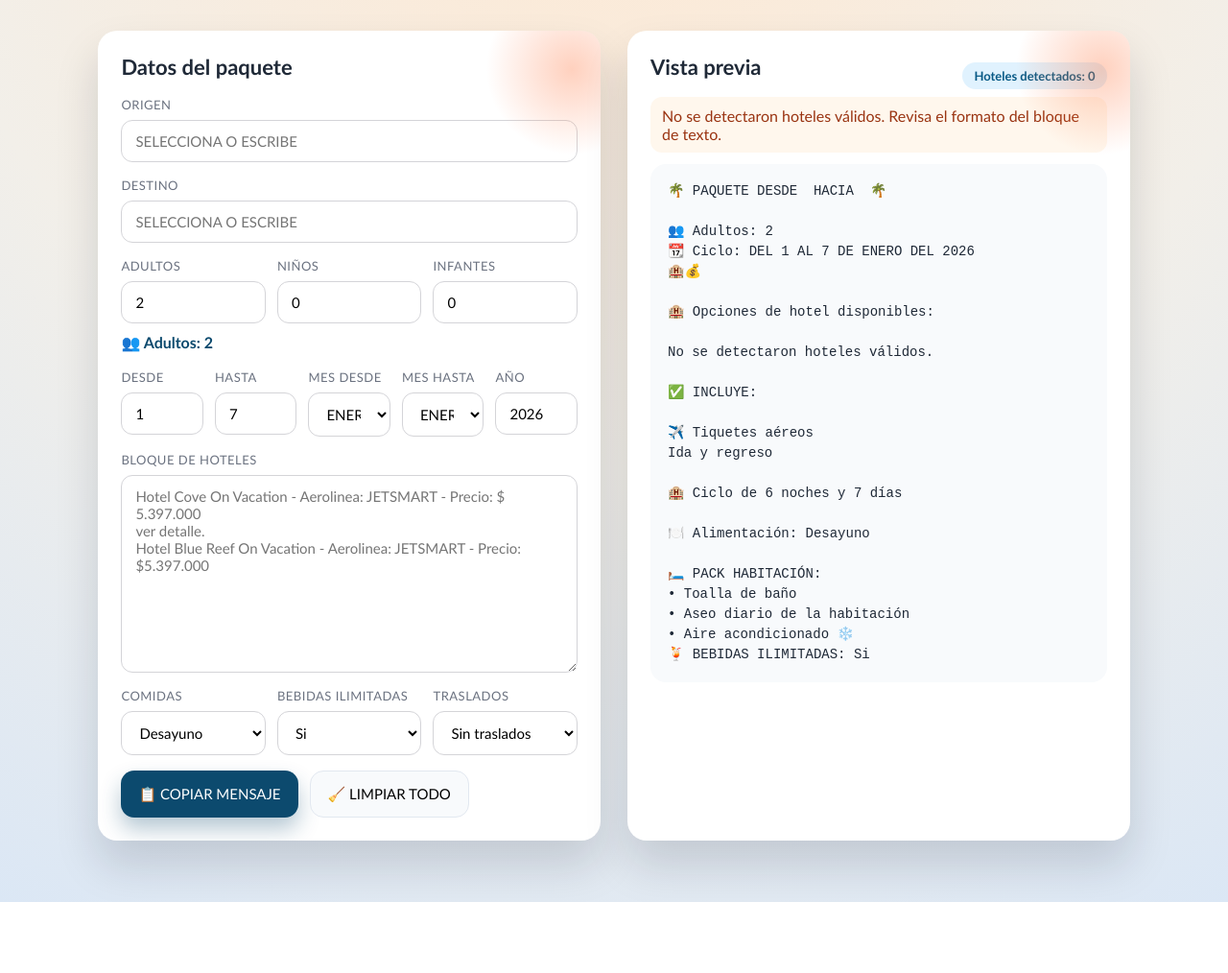
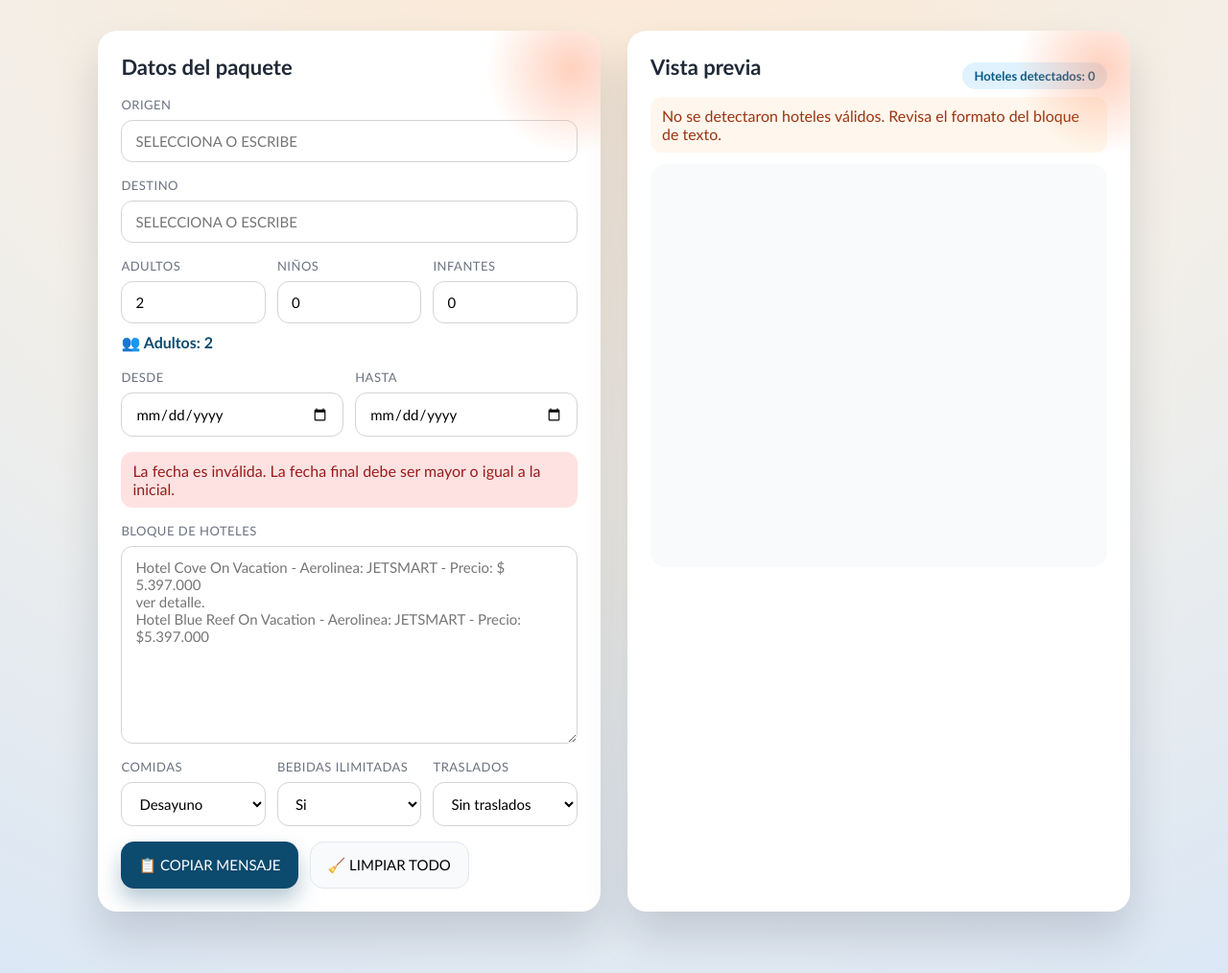
Before and after one commit to JaamayaG/HANDERS, a Flask app: page / in a window 1280 px wide. Shown: the part 258-1272 px from the top of the page at 96% size. Before the commit the page ends 1198 px from the top, so only its background shows below. Run offline with Flask 3, Linux system fonts and the light colour scheme.

Commit message:
Actualizacion

```diff
--- a/static/app.js
+++ b/static/app.js
@@ -4,11 +4,8 @@
 const adultsInput = document.getElementById("adults");
 const childrenInput = document.getElementById("children");
 const infantsInput = document.getElementById("infants");
-const fromDayInput = document.getElementById("fromDay");
-const toDayInput = document.getElementById("toDay");
-const fromMonthInput = document.getElementById("fromMonth");
-const toMonthInput = document.getElementById("toMonth");
-const yearInput = document.getElementById("year");
+const fromDateInput = document.getElementById("fromDate");
+const toDateInput = document.getElementById("toDate");
 const hotelsInput = document.getElementById("hotelsInput");
 const mealsInput = document.getElementById("meals");
 const drinksInput = document.getElementById("drinks");
@@ -110,11 +107,8 @@
   const passengerLine = `👥 ${passengerParts.join(" | ") || "Adultos: 0"}`;
   passengerTotal.textContent = passengerLine;
 
-  const fromDay = toInt(fromDayInput.value);
-  const toDay = toInt(toDayInput.value);
-  const fromMonth = fromMonthInput.value.trim();
-  const toMonth = toMonthInput.value.trim();
-  const year = yearInput.value.trim();
+  const fromDateValue = fromDateInput.value;
+  const toDateValue = toDateInput.value;
 
   const hotels = parseHotels(hotelsInput.value);
   hotelCount.textContent = `Hoteles detectados: ${hotels.length}`;
@@ -128,18 +122,13 @@
     hotelWarning.style.display = "none";
   }
 
-  const fromMonthIndex = fromMonthInput.selectedIndex;
-  const toMonthIndex = toMonthInput.selectedIndex;
-  const yearNumber = toInt(yearInput.value);
-
   if (
-    fromDay <= 0 ||
-    toDay <= 0 ||
-    fromMonthIndex > toMonthIndex ||
-    (fromMonthIndex === toMonthIndex && toDay < fromDay)
+    !fromDateValue ||
+    !toDateValue ||
+    new Date(fromDateValue) > new Date(toDateValue)
   ) {
     dateError.textContent =
-      "La fecha es inválida. El día final debe ser mayor o igual al inicial.";
+      "La fecha es inválida. La fecha final debe ser mayor o igual a la inicial.";
     dateError.style.display = "block";
     messageOutput.textContent = "";
     copyButton.disabled = true;
@@ -149,8 +138,8 @@
   dateError.textContent = "";
   dateError.style.display = "none";
 
-  const fromDate = new Date(Date.UTC(yearNumber, fromMonthIndex, fromDay));
-  const toDate = new Date(Date.UTC(yearNumber, toMonthIndex, toDay));
+  const fromDate = new Date(fromDateValue + "T00:00:00");
+  const toDate = new Date(toDateValue + "T00:00:00");
   const diffMs = toDate.getTime() - fromDate.getTime();
   const nights = Math.max(Math.round(diffMs / 86400000), 0);
   const days = nights + 1;
@@ -160,10 +149,15 @@
   const drinks = drinksInput.value.trim();
   const transfers = transfersInput.value.trim();
 
-  const cycleText =
-    fromMonthIndex === toMonthIndex
-      ? `📆 Ciclo: DEL ${fromDay} AL ${toDay} DE ${fromMonth} DEL ${year}`
-      : `📆 Ciclo: DEL ${fromDay} DE ${fromMonth} AL ${toDay} DE ${toMonth} DEL ${year}`;
+  const formatDate = (date) =>
+    date.toLocaleDateString("es-CO", {
+      day: "2-digit",
+      month: "long",
+      year: "numeric",
+    }).toUpperCase();
+  const cycleText = `📆 Ciclo: DEL ${formatDate(fromDate)} AL ${formatDate(
+    toDate
+  )}`;
 
   const origin = originInput.value.trim().toUpperCase();
   const destination = destinationInput.value.trim().toUpperCase();
@@ -215,12 +209,6 @@
   buildMessage();
 };
 
-if (!yearInput.value) {
-  const currentYear = new Date().getFullYear();
-  yearInput.value = currentYear;
-  yearInput.defaultValue = currentYear;
-}
-
 form.addEventListener("input", buildMessage);
 copyButton.addEventListener("click", copyMessage);
 clearButton.addEventListener("click", clearAll);
--- a/static/style.css
+++ b/static/style.css
@@ -113,11 +113,16 @@
   resize: vertical;
 }
 
+.grid-2,
 .grid-3,
 .grid-4,
 .grid-5 {
   display: grid;
   gap: 12px;
+}
+
+.grid-2 {
+  grid-template-columns: repeat(2, minmax(0, 1fr));
 }
 
 .grid-3 {
@@ -236,6 +241,7 @@
     grid-template-columns: 1fr;
   }
 
+  .grid-2,
   .grid-3,
   .grid-4,
   .grid-5 {
@@ -244,6 +250,7 @@
 }
 
 @media (max-width: 640px) {
+  .grid-2,
   .grid-3,
   .grid-4,
   .grid-5 {
--- a/templates/index.html
+++ b/templates/index.html
@@ -75,52 +75,14 @@
 
           <p id="passengerTotal" class="hint">👥 Precio para 0 pasajeros</p>
 
-          <div class="grid-5">
+          <div class="grid-2">
             <div class="field">
-              <label for="fromDay">Desde</label>
-              <input id="fromDay" name="fromDay" type="number" min="1" max="31" value="1" />
+              <label for="fromDate">Desde</label>
+              <input id="fromDate" name="fromDate" type="date" />
             </div>
             <div class="field">
-              <label for="toDay">Hasta</label>
-              <input id="toDay" name="toDay" type="number" min="1" max="31" value="7" />
-            </div>
-            <div class="field">
-              <label for="fromMonth">Mes desde</label>
-              <select id="fromMonth" name="fromMonth">
-                <option>ENERO</option>
-                <option>FEBRERO</option>
-                <option>MARZO</option>
-                <option>ABRIL</option>
-                <option>MAYO</option>
-                <option>JUNIO</option>
-                <option>JULIO</option>
-                <option>AGOSTO</option>
-                <option>SEPTIEMBRE</option>
-                <option>OCTUBRE</option>
-                <option>NOVIEMBRE</option>
-                <option>DICIEMBRE</option>
-              </select>
-            </div>
-            <div class="field">
-              <label for="toMonth">Mes hasta</label>
-              <select id="toMonth" name="toMonth">
-                <option>ENERO</option>
-                <option>FEBRERO</option>
-                <option>MARZO</option>
-                <option>ABRIL</option>
-                <option>MAYO</option>
-                <option>JUNIO</option>
-                <option>JULIO</option>
-                <option>AGOSTO</option>
-                <option>SEPTIEMBRE</option>
-                <option>OCTUBRE</option>
-                <option>NOVIEMBRE</option>
-                <option>DICIEMBRE</option>
-              </select>
-            </div>
-            <div class="field">
-              <label for="year">Año</label>
-              <input id="year" name="year" type="number" min="2024" value="2026" />
+              <label for="toDate">Hasta</label>
+              <input id="toDate" name="toDate" type="date" />
             </div>
           </div>
 
```
